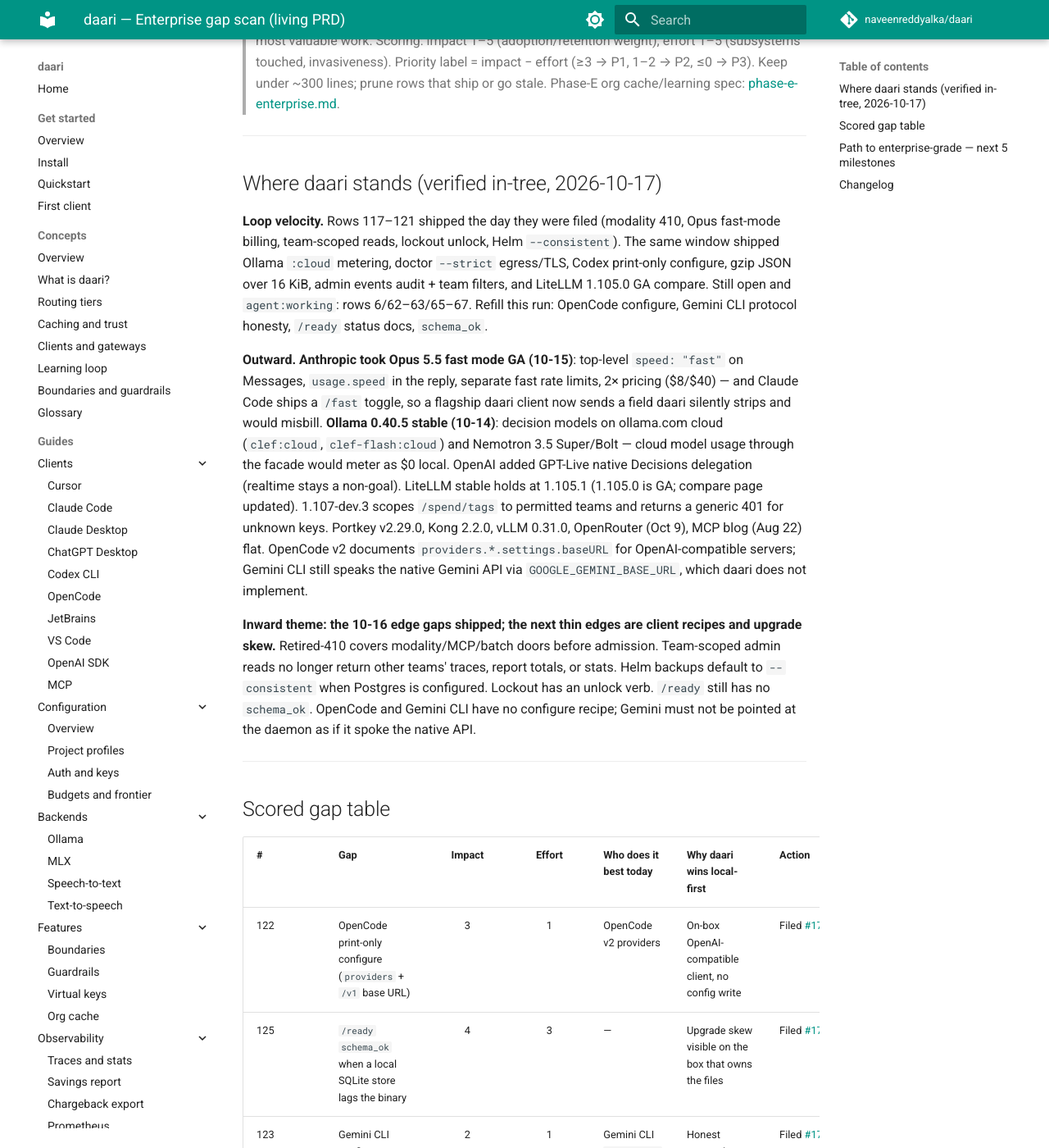
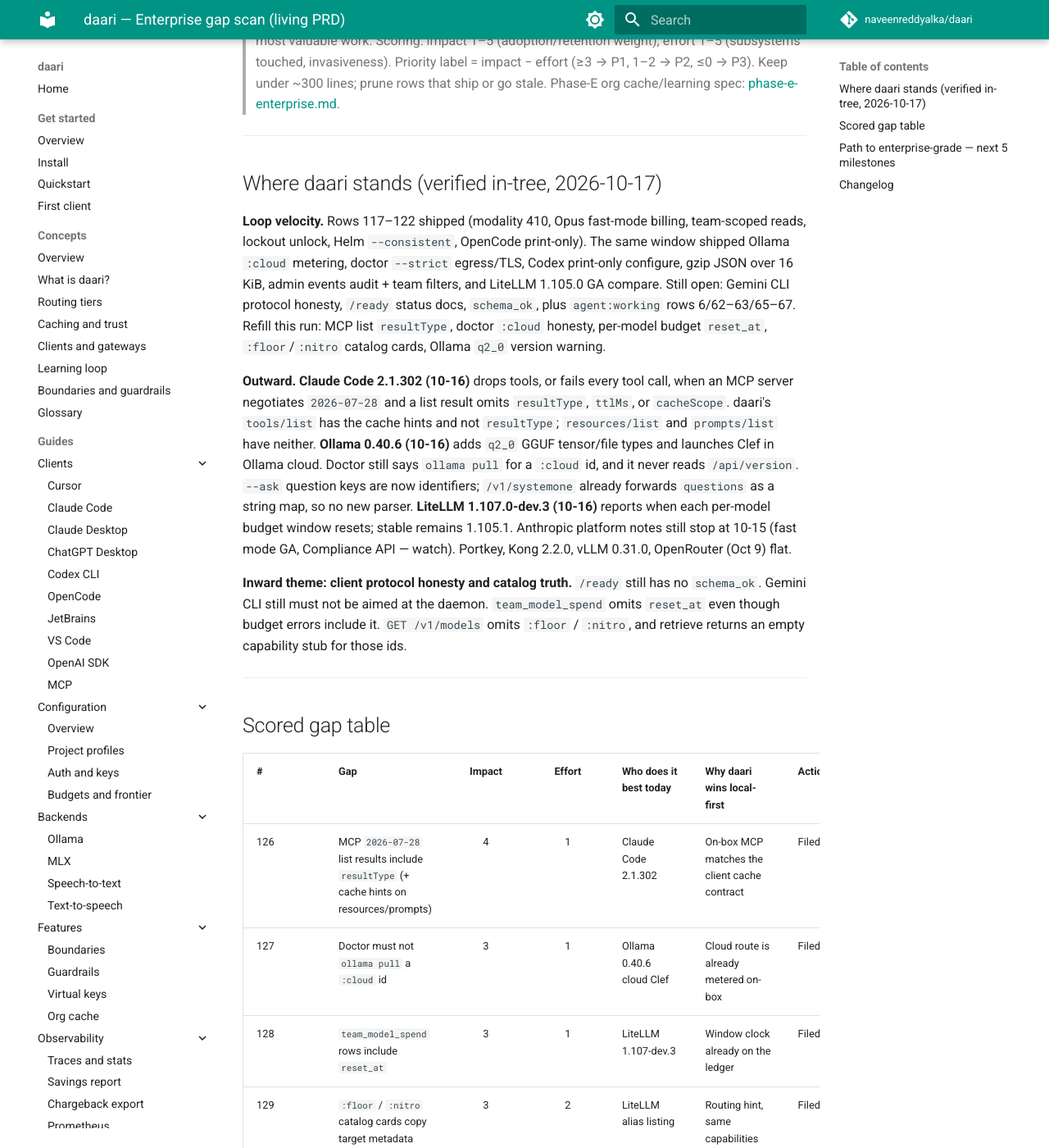
Before and after one commit to naveenreddyalka/daari, an MkDocs documentation site: the page built from docs/prd/ENTERPRISE.md, in a window 1280 px wide and 1400 px high, scrolled down 219 px. Shown: the whole window at 82% size. Built offline with MkDocs 1.6.1 and Material for MkDocs 9.7.7, drawn with Linux system fonts in a browser that asks for light colours; comment, search, counter and statistics services are not loaded; some of the changed text lies outside the part shown.

Commit message:
docs(prd): score MCP list hints and Ollama cloud/quant gaps (#1735)
Keep the enterprise gap scan current after Claude Code 2.1.302 and Ollama 0.40.6 so the auto-dev backlog has the next local-first work.

Co-authored-by: daari-autodev <autodev@users.noreply.github.com>
Co-authored-by: Cursor <cursoragent@cursor.com>

```diff
--- a/docs/prd/ENTERPRISE.md
+++ b/docs/prd/ENTERPRISE.md
@@ -13,37 +13,34 @@
 
 ## Where daari stands (verified in-tree, 2026-10-17)
 
-**Loop velocity.** Rows 117–121 shipped the day they were filed (modality
-410, Opus fast-mode billing, team-scoped reads, lockout unlock, Helm
-`--consistent`). The same window shipped Ollama `:cloud` metering, doctor
+**Loop velocity.** Rows 117–122 shipped (modality 410, Opus fast-mode
+billing, team-scoped reads, lockout unlock, Helm `--consistent`, OpenCode
+print-only). The same window shipped Ollama `:cloud` metering, doctor
 `--strict` egress/TLS, Codex print-only configure, gzip JSON over 16 KiB,
 admin events audit + team filters, and LiteLLM 1.105.0 GA compare. Still
-open and `agent:working`: rows 6/62–63/65–67. Refill this run: OpenCode
-configure, Gemini CLI protocol honesty, `/ready` status docs, `schema_ok`.
+open: Gemini CLI protocol honesty, `/ready` status docs, `schema_ok`, plus
+`agent:working` rows 6/62–63/65–67. Refill this run: MCP list `resultType`,
+doctor `:cloud` honesty, per-model budget `reset_at`, `:floor`/`:nitro`
+catalog cards, Ollama `q2_0` version warning.
 
-**Outward.** **Anthropic took Opus 5.5 fast mode GA (10-15)**: top-level
-`speed: "fast"` on Messages, `usage.speed` in the reply, separate fast rate
-limits, 2× pricing ($8/$40) — and Claude Code ships a `/fast` toggle, so a
-flagship daari client now sends a field daari silently strips and would
-misbill. **Ollama 0.40.5 stable (10-14)**: decision models on ollama.com
-cloud (`clef:cloud`, `clef-flash:cloud`) and Nemotron 3.5 Super/Bolt — cloud
-model usage through the facade would meter as $0 local. OpenAI added GPT-Live
-native Decisions delegation (realtime stays a non-goal). LiteLLM stable holds
-at 1.105.1 (1.105.0 is GA; compare page updated). 1.107-dev.3 scopes
-`/spend/tags` to permitted teams and returns a generic 401 for unknown keys.
-Portkey v2.29.0, Kong 2.2.0, vLLM 0.31.0, OpenRouter (Oct 9), MCP blog
-(Aug 22) flat. OpenCode v2 documents `providers.*.settings.baseURL` for
-OpenAI-compatible servers; Gemini CLI still speaks the native Gemini API
-via `GOOGLE_GEMINI_BASE_URL`, which daari does not implement.
+**Outward.** **Claude Code 2.1.302 (10-16)** drops tools, or fails every
+tool call, when an MCP server negotiates `2026-07-28` and a list result
+omits `resultType`, `ttlMs`, or `cacheScope`. daari's `tools/list` has the
+cache hints and not `resultType`; `resources/list` and `prompts/list` have
+neither. **Ollama 0.40.6 (10-16)** adds `q2_0` GGUF tensor/file types and
+launches Clef in Ollama cloud. Doctor still says `ollama pull` for a
+`:cloud` id, and it never reads `/api/version`. `--ask` question keys are
+now identifiers; `/v1/systemone` already forwards `questions` as a string
+map, so no new parser. **LiteLLM 1.107.0-dev.3 (10-16)** reports when each
+per-model budget window resets; stable remains 1.105.1. Anthropic platform
+notes still stop at 10-15 (fast mode GA, Compliance API — watch). Portkey,
+Kong 2.2.0, vLLM 0.31.0, OpenRouter (Oct 9) flat.
 
-**Inward theme: the 10-16 edge gaps shipped; the next thin edges are
-client recipes and upgrade skew.** Retired-410 covers modality/MCP/batch
-doors before admission. Team-scoped admin reads no longer return other
-teams' traces, report totals, or stats. Helm backups default to
-`--consistent` when Postgres is configured. Lockout has an unlock verb.
-`/ready` still has no `schema_ok`. OpenCode and Gemini CLI have no
-configure recipe; Gemini must not be pointed at the daemon as if it spoke
-the native API.
+**Inward theme: client protocol honesty and catalog truth.** `/ready` still
+has no `schema_ok`. Gemini CLI still must not be aimed at the daemon.
+`team_model_spend` omits `reset_at` even though budget errors include it.
+`GET /v1/models` omits `:floor` / `:nitro`, and retrieve returns an empty
+capability stub for those ids.
 
 ---
 
@@ -51,7 +48,12 @@ the native API.
 
 | # | Gap | Impact | Effort | Who does it best today | Why daari wins local-first | Action |
 |---|-----|:--:|:--:|------------------------|----------------------------|--------|
-| 122 | OpenCode print-only configure (`providers` + `/v1` base URL) | 3 | 1 | OpenCode v2 providers | On-box OpenAI-compatible client, no config write | Filed [#1724](https://github.com/naveenreddyalka/daari/issues/1724) |
+| 126 | MCP `2026-07-28` list results include `resultType` (+ cache hints on resources/prompts) | 4 | 1 | Claude Code 2.1.302 | On-box MCP matches the client cache contract | Filed [#1730](https://github.com/naveenreddyalka/daari/issues/1730) |
+| 127 | Doctor must not `ollama pull` a `:cloud` id | 3 | 1 | Ollama 0.40.6 cloud Clef | Cloud route is already metered on-box | Filed [#1731](https://github.com/naveenreddyalka/daari/issues/1731) |
+| 128 | `team_model_spend` rows include `reset_at` | 3 | 1 | LiteLLM 1.107-dev.3 | Window clock already on the ledger | Filed [#1732](https://github.com/naveenreddyalka/daari/issues/1732) |
+| 129 | `:floor` / `:nitro` catalog cards copy target metadata | 3 | 2 | LiteLLM alias listing | Routing hint, same capabilities as the tier | Filed [#1733](https://github.com/naveenreddyalka/daari/issues/1733) |
+| 130 | Doctor warns when Ollama is older than the `q2_0` floor (0.40.6) | 2 | 1 | Ollama 0.40.6 release notes | Version is on the same machine | Filed [#1734](https://github.com/naveenreddyalka/daari/issues/1734) |
+| 122 | OpenCode print-only configure (`providers` + `/v1` base URL) | 3 | 1 | OpenCode v2 providers | On-box OpenAI-compatible client, no config write | Shipped |
 | 125 | `/ready` `schema_ok` when a local SQLite store lags the binary | 4 | 3 | — | Upgrade skew visible on the box that owns the files | Filed [#1727](https://github.com/naveenreddyalka/daari/issues/1727) |
 | 123 | Gemini CLI configure must not aim the native API at daari | 2 | 1 | Gemini CLI `GOOGLE_GEMINI_BASE_URL` | Honest protocol boundary | Filed [#1725](https://github.com/naveenreddyalka/daari/issues/1725) |
 | 124 | One operator page for `GET /ready` statuses | 2 | 1 | — | Probe contract next to the daemon | Filed [#1726](https://github.com/naveenreddyalka/daari/issues/1726) |
@@ -102,26 +104,30 @@ OpenAI GPT-Live (non-goals).
 Verified fine this run — don't re-audit: retired-410 on modality/MCP/batch
 before admission; team-scoped traces/report/stats; lockout unlock; Helm
 backup `--consistent` when Postgres is on; doctor `--strict` for remote
-cleartext; gzip JSON over 16 KiB; Codex print-only configure; events list
-audit row and team filters on keys/teams/audit; LiteLLM 1.105.0 marked GA
-in compare-litellm.
+cleartext; gzip JSON over 16 KiB; Codex and OpenCode print-only configure;
+events list audit row and team filters on keys/teams/audit; LiteLLM 1.105.0
+marked GA in compare-litellm; `/v1/systemone` question maps already accept
+identifier keys; signed empty thinking blocks with a signature are kept.
 
 ---
 
 ## Path to enterprise-grade — next 5 milestones
 
-1. **Upgrade skew on `/ready`** — `schema_ok` when a local store lags the
+1. **MCP list contract for Claude Code 2.1.302** — `resultType` plus cache
+   hints on modern `tools/list`, `resources/list`, and `prompts/list`
+   (row 126).
+2. **Upgrade skew on `/ready`** — `schema_ok` when a local store lags the
    binary (row 125). No downgrade command until a fleet asks.
-2. **Client recipes that match the protocol** — OpenCode print-only
-   (row 122); Gemini CLI must not aim `GOOGLE_GEMINI_BASE_URL` at daari
-   (row 123). Cursor-agent CLI stays on watch.
-3. **Operator-facing probe contract** — one page for `/ready` statuses
-   (row 124).
-4. **Admin-plane depth** — end-user inventory, guardrail profiles, web-ui
+3. **Ollama cloud and quant honesty** — doctor must not `ollama pull` a
+   `:cloud` id (row 127) and should warn below the `q2_0` version floor
+   (row 130).
+4. **Catalog and budget truth** — `:floor` / `:nitro` cards copy target
+   metadata (row 129); per-model spend rows include `reset_at` (row 128).
+   Gemini CLI protocol honesty and the `/ready` status page stay open
+   (rows 123–124).
+5. **Admin-plane depth** — end-user inventory, guardrail profiles, web-ui
    pagination, report bounds, multi_agent pricing (rows 62–67) as the
-   `agent:working` sessions land.
-5. **Trace-native packaging** — Responses background webhooks, Prometheus
-   exemplars, `gen_ai.agent.*` spans (watch rows → file as sessions open).
+   `agent:working` sessions land. Trace-native packaging stays on watch.
 
 Compliance non-goals (SCIM, WIF depth, A2A, SOC 2 program, Realtime/WS,
 FIPS builds, HIPAA BAA) stay deferred until buyer demand.
@@ -129,6 +135,15 @@ FIPS builds, HIPAA BAA) stay deferred until buyer demand.
 ---
 
 ## Changelog
+
+- **2026-10-17 (protocol cache hints + Ollama cloud/quant honesty)** —
+  Marked OpenCode print-only (row 122) Shipped. Filed MCP `2026-07-28`
+  list `resultType`, doctor `:cloud` pull honesty, `team_model_spend`
+  `reset_at`, `:floor`/`:nitro` catalog metadata, and an optional doctor
+  warning below Ollama 0.40.6 for `q2_0` GGUF. Outward: Claude Code
+  2.1.302, Ollama 0.40.6, LiteLLM 1.107.0-dev.3 budget-reset reporting.
+  Anthropic, Portkey, Kong, vLLM, and OpenRouter unchanged since the
+  morning scan.
 
 - **2026-10-17 (client recipes + upgrade skew)** — Marked rows 117–121 and
   the same-day follow-through Shipped (fast mode, `:cloud` metering, scoped
```
